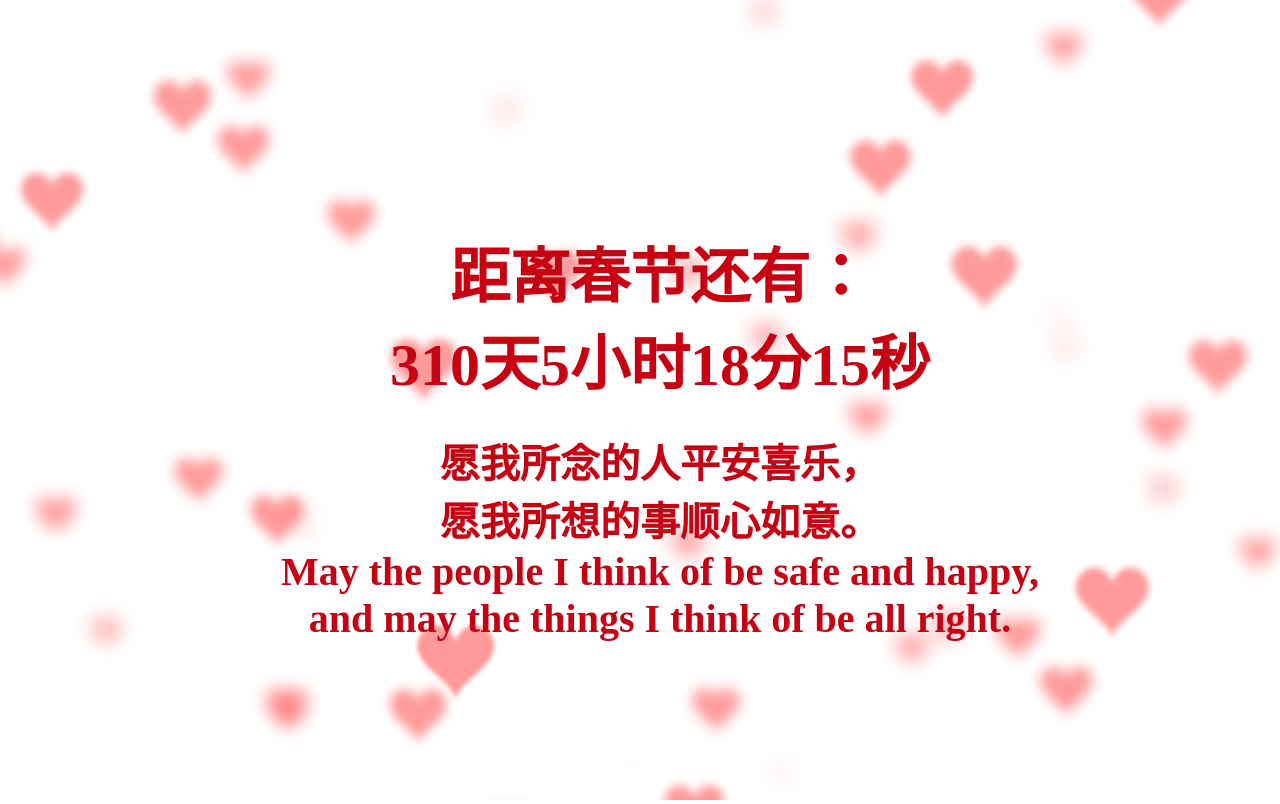
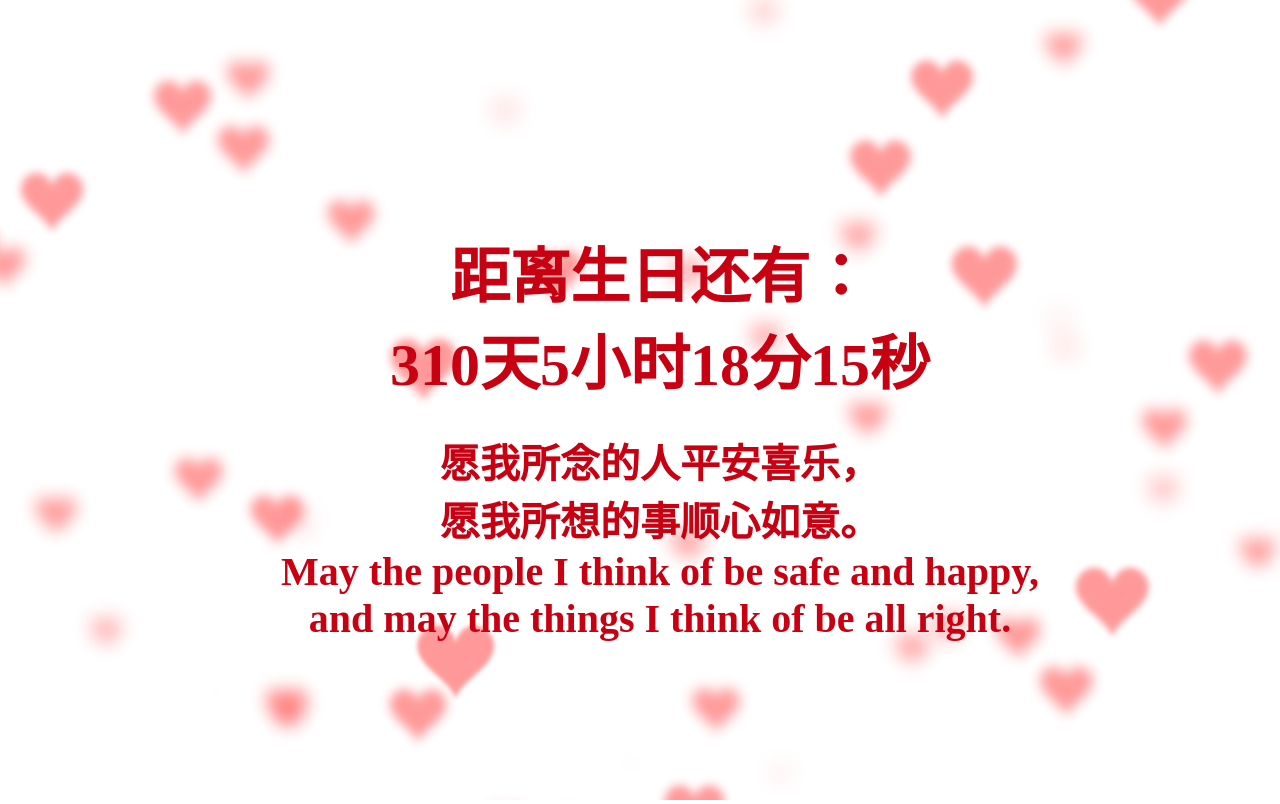
Before and after one commit to tianpengwan/srzf, a plain HTML site: page index.html in a window 1280 px wide. Drawn offline with Linux system fonts and the light colour scheme.

Commit message:
Update index.html

```diff
--- a/index.html
+++ b/index.html
@@ -143,7 +143,7 @@ window.onload=function starttime(){
         var hour = parseInt(time/3600)-24*day;    // 小时 60*60 总小时数-过去的小时数=现在的小时数
         var minute = parseInt(time%3600/60); // 分 -(day*24) 以60秒为一整份 取余 剩下秒数 秒数/60 就是分钟数
         var second = parseInt(time%60);  // 以60秒为一整份 取余 剩下秒数
-        obj.innerHTML="<br>距离春节还有：<br>"+day+"天"+hour+"小时"+minute+"分"+second+"秒"+"<br><span>愿我所念的人平安喜乐，<br>愿我所想的事顺心如意。<br>May the people I think of be safe and happy, <br>and may the things I think of be all right.</span>"
+        obj.innerHTML="<br>距离生日还有：<br>"+day+"天"+hour+"小时"+minute+"分"+second+"秒"+"<br><span>愿我所念的人平安喜乐，<br>愿我所想的事顺心如意。<br>May the people I think of be safe and happy, <br>and may the things I think of be all right.</span>"
         return true;
     }
 </script>
```
